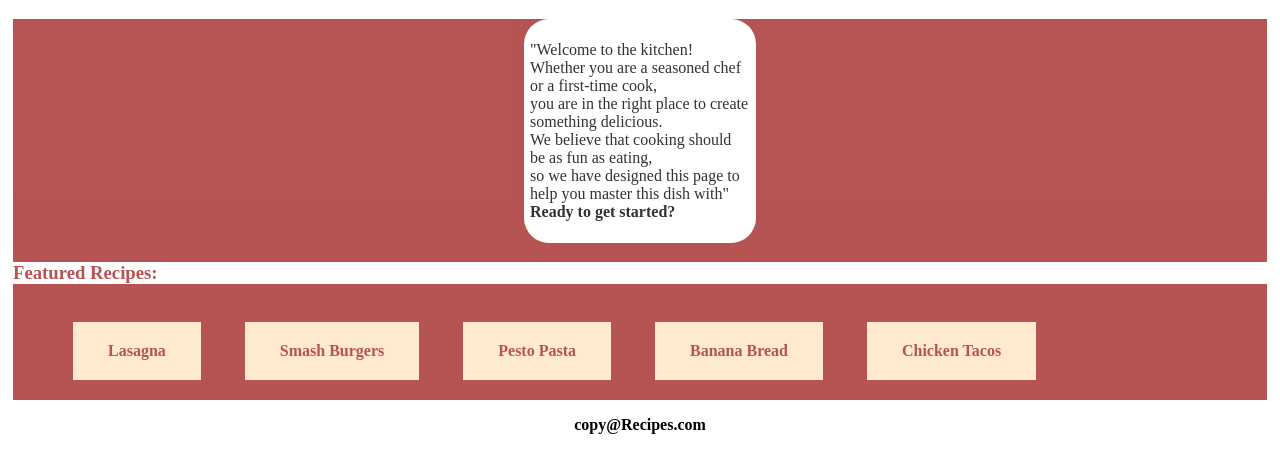
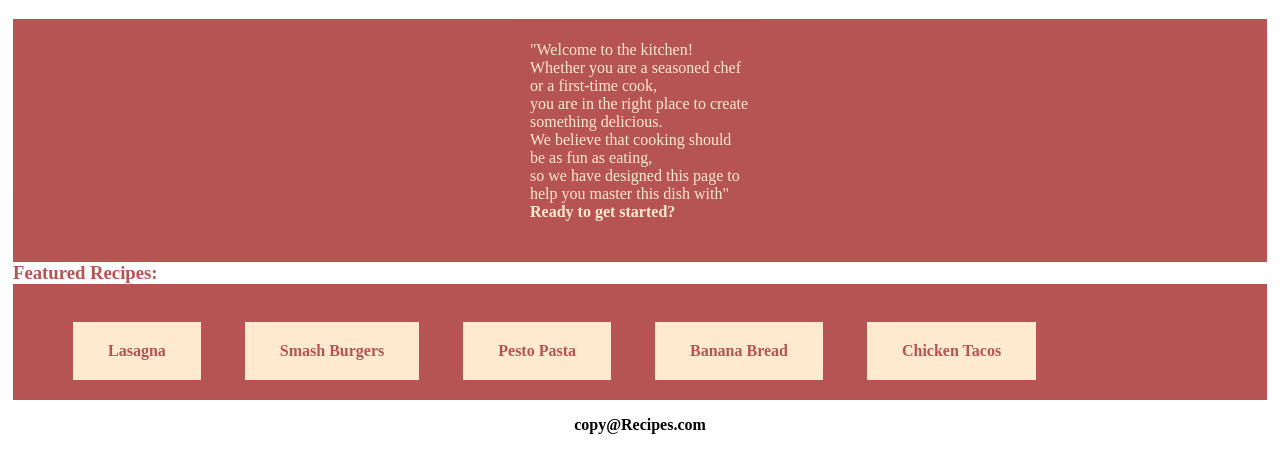
Before and after one commit to huma542/odin-recipes, a plain HTML site: page index.html in a window 1280 px wide. Shown: the part 61-534 px from the top of the page. Drawn offline with Linux system fonts and the light colour scheme.

Commit message:
change the color of para class

```diff
--- a/style.css
+++ b/style.css
@@ -56,9 +56,7 @@ display: inline-block;
 
 .para{
     font-size: 16px;
-    background-color: white;
-    border-radius: 25px;
-
+    color: bisque;
     width: 220px;
     margin: 0 auto;
     padding: 6px;
```
